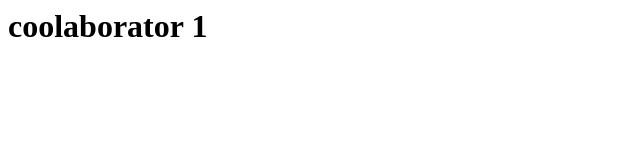
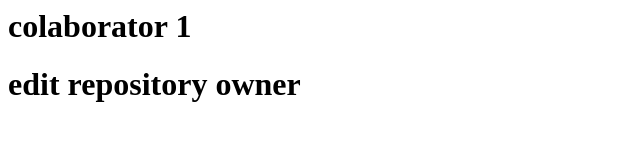
Before and after one commit to Rifaldlee/tugas, a plain HTML site: page collaborator_file.html in a window 1280 px wide. Shown: the whole page, without its empty margins (0-640 px from the left). Drawn offline with Linux system fonts and the light colour scheme.

Commit message:
second commit collaborator

```diff
--- a/collaborator_file.html
+++ b/collaborator_file.html
@@ -3,6 +3,7 @@
 		<title>collaborator file</title>
 	</head>
 	<body>
-		<h1>coolaborator 1</h1>
+		<h1>colaborator 1</h1>
+		<h1>edit repository owner</h1>
 	</body>
 </html>
```
Also changed, not shown: index.html (+2 -2 lines).
